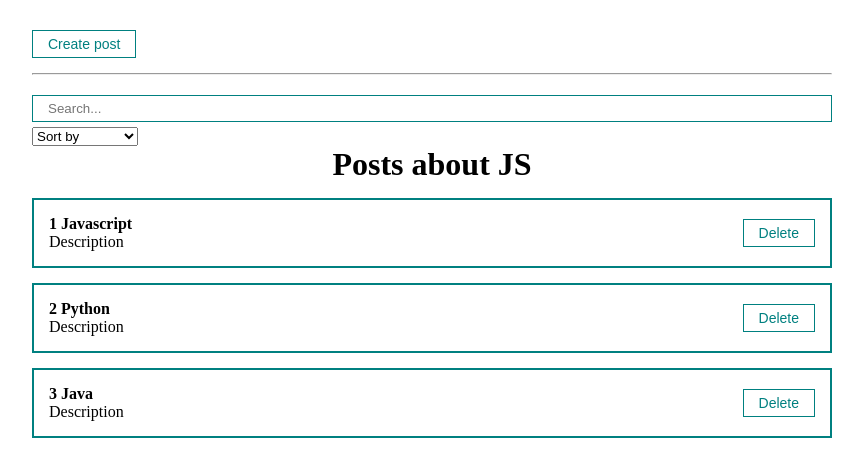
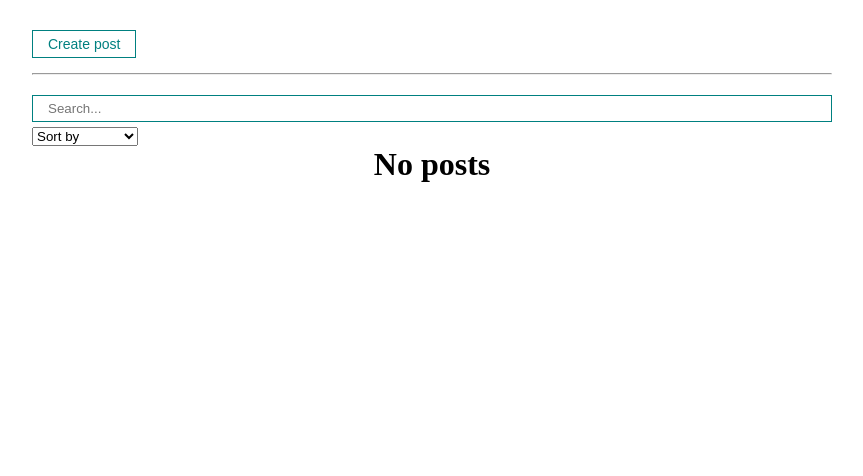
Before and after one commit to Komroncube/react-fund-course, a React (Create React App) app: page /posts in a window 1280 px wide. Shown: the top 476 px of the page, without its empty margins (208-1071 px from the left). Built offline with nearby package versions, Linux system fonts and the light colour scheme.

Commit message:
Add react-transition-group for post animations; implement custom hooks for sorting and filtering posts; enhance PostList with transition effects

```diff
--- a/package.json
+++ b/package.json
@@ -10,6 +10,7 @@
     "react": "^19.3.1",
     "react-dom": "^19.3.1",
     "react-scripts": "5.0.1",
+    "react-transition-group": "^4.4.5",
     "web-vitals": "^2.1.4"
   },
   "scripts": {
--- a/src/App.js
+++ b/src/App.js
@@ -1,48 +1,26 @@
 import React, { useState, useRef, useMemo } from "react";
-import Counter from "./components/Counter";
-import ClassCounter from "./components/ClassCounter";
 import "./styles/App.css";
-import PostItem from "./components/PostItem";
 import PostList from "./components/PostList";
 import MyButton from "./components/UI/button/MyButton";
-import MyInput from "./components/UI/input/MyInput";
 import PostForm from "./components/PostForm";
-import MySelect from "./components/UI/select/MySelect";
 import PostFilter from "./components/PostFilter";
 import MyModal from "./components/UI/modal/MyModal";
+import { usePosts } from "./hooks/usePosts";
 
 function App() {
-    const [posts, setPosts] = useState([
-        { id: 1, title: "Javascript", body: "Description" },
-        { id: 2, title: "Python", body: "Description" },
-        { id: 3, title: "Java", body: "Description" },
-    ]);
+    const [posts, setPosts] = useState([]);
 
     const createPost = (newPost) => {
         setPosts([...posts, newPost]);
         setModal(false);
     };
+    const [filter, setFilter] = useState({ sort: "", query: "" });
     const [modal, setModal] = useState(false);
+    const sortedAndSearchedPosts = usePosts(posts, filter.sort, filter.query);
 
     const removePost = (post) => {
         setPosts(posts.filter((p) => p.id !== post.id));
     };
-
-    const [filter, setFilter] = useState({ sort: "", query: "" });
-    const sortedPosts = useMemo(() => {
-        if (filter.sort) {
-            return [...posts].sort((a, b) =>
-                a[filter.sort].localeCompare(b[filter.sort]),
-            );
-        }
-        return posts;
-    }, [filter.sort, posts]);
-
-    const sortedAndSearchedPosts = useMemo(() => {
-        return sortedPosts.filter((post) =>
-            post.title.toLowerCase().includes(filter.query.toLowerCase()),
-        );
-    }, [filter.query, sortedPosts]);
 
     return (
         <div className="App">
--- a/src/components/PostList.jsx
+++ b/src/components/PostList.jsx
@@ -1,20 +1,46 @@
-import React from 'react';
-import PostItem from './PostItem';
+import React, { useRef } from "react";
+import PostItem from "./PostItem";
+import { TransitionGroup, CSSTransition } from "react-transition-group";
 
-const PostList = ({posts, title, remove}) => {
+const PostList = ({ posts, title, remove }) => {
+    const nodeRefs = useRef(new Map());
+
     if (!posts.length) {
-        return (
-            <h1 style={{textAlign: 'center'}}>No posts</h1>
-        )
+        return <h1 style={{ textAlign: "center" }}>No posts</h1>;
     }
+
     return (
         <div>
-            <h1 style={{textAlign: 'center'}}>{title}</h1>
-            {posts.map((post, index) =>
-                <PostItem remove={remove} number={index+1} post={post} key={post.id} />
-            )}
+            <h1 style={{ textAlign: "center" }}>{title}</h1>
+            <TransitionGroup>
+                {posts.map((post, index) => {
+                    if (!nodeRefs.current.has(post.id)) {
+                        nodeRefs.current.set(post.id, React.createRef());
+                    }
+
+                    const nodeRef = nodeRefs.current.get(post.id);
+
+                    return (
+                        <CSSTransition
+                            key={post.id}
+                            nodeRef={nodeRef}
+                            timeout={500}
+                            classNames="post"
+                        >
+                            <div ref={nodeRef}>
+                                <PostItem
+                                    ref={nodeRef}
+                                    remove={remove}
+                                    number={index + 1}
+                                    post={post}
+                                />
+                            </div>
+                        </CSSTransition>
+                    );
+                })}
+            </TransitionGroup>
         </div>
-     );
-}
+    );
+};
 
 export default PostList;
--- /dev/null
+++ b/src/hooks/usePosts.js
@@ -0,0 +1,20 @@
+import { useMemo } from "react";
+export const useSortedPosts = (posts, sort) => {
+    const sortedPosts = useMemo(() => {
+        if (sort) {
+            return [...posts].sort((a, b) => a[sort].localeCompare(b[sort]));
+        }
+        return posts;
+    }, [sort, posts]);
+    return sortedPosts;
+};
+
+export const usePosts = (posts, sort, query) => {
+    const sortedPosts = useSortedPosts(posts, sort);
+    const sortedAndSearchedPosts = useMemo(() => {
+        return sortedPosts.filter((post) =>
+            post.title.toLowerCase().includes(query.toLowerCase()),
+        );
+    }, [query, sortedPosts]);
+    return sortedAndSearchedPosts;
+};
--- a/src/styles/App.css
+++ b/src/styles/App.css
@@ -21,3 +21,18 @@
     justify-content: space-between;
     align-items: center;
 }
+
+.post-enter {
+    transform: translate(-350px);
+}
+.post-enter-active {
+    transform: translateX(0px);
+    transition: all 500ms ease-in;
+}
+.post-exit {
+    opacity: 1;
+}
+.post-exit-active {
+    transform: translateX(-350px);
+    transition: all 500ms ease-in;
+}
```
Also changed, not shown: 1 other file (tests, documents, lock files or other folders).
